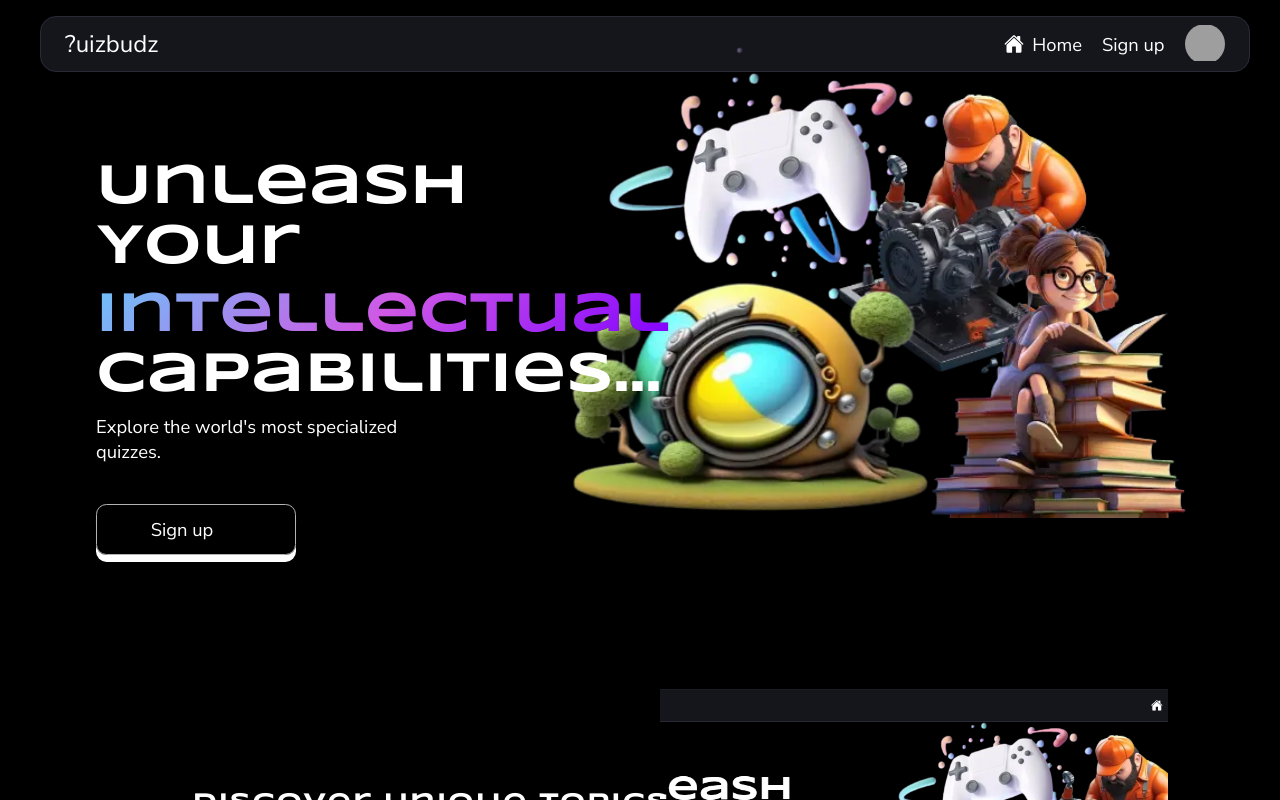
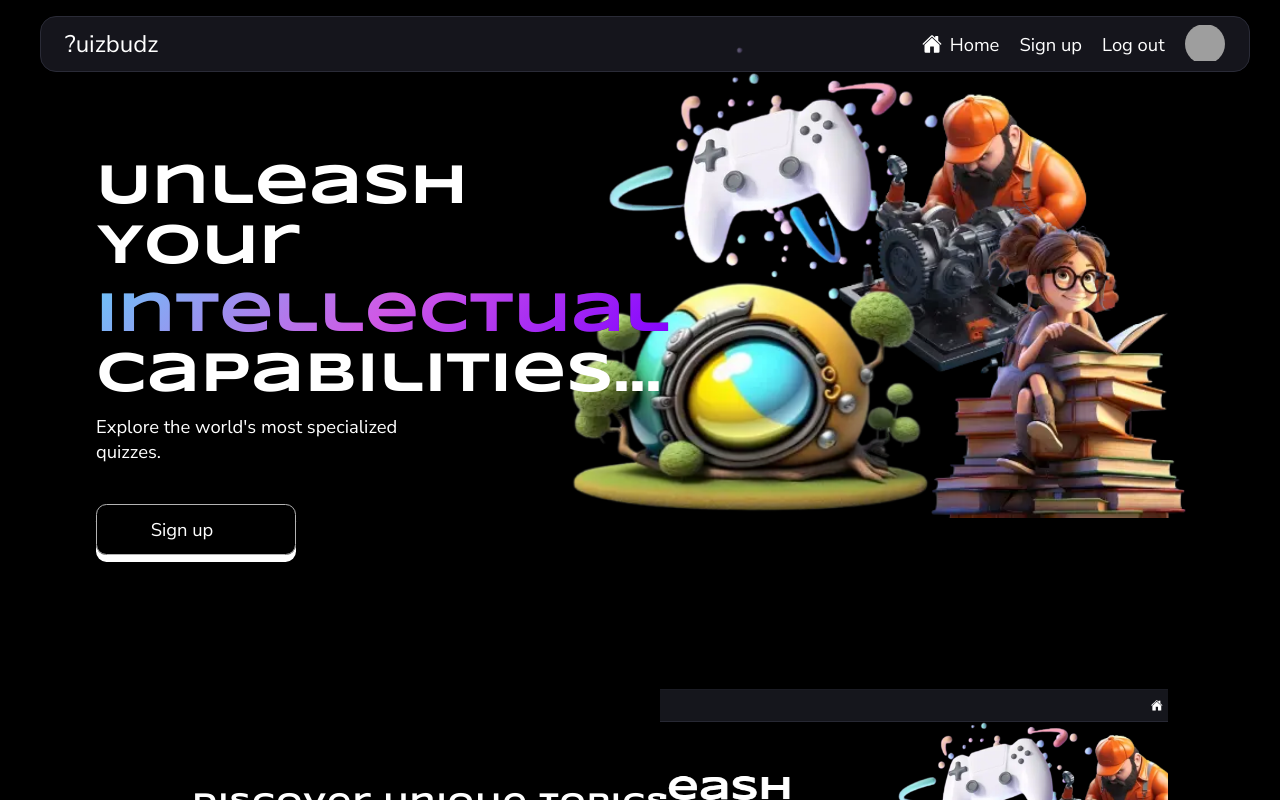
Before and after one commit to Ginikachuqu/QuizBuds, a Vue app: page / in a window 1280 px wide. Shown: the top 800 px of the page. Built offline with nearby package versions, Linux system fonts and the light colour scheme; no server answers; grey boxes are pictures that could not be loaded.

Commit message:
Added log out functionality

```diff
--- a/src/components/Navbar/Navbar.vue
+++ b/src/components/Navbar/Navbar.vue
@@ -14,11 +14,15 @@
                 </router-link>
 
             </li>
-            <li>
-
+            <li v-if="noUser">
                 <router-link to="/signup">
                     Sign up
                 </router-link>
+            </li>
+            <li>
+                <button @click.prevent="handleLogout">
+                    Log out
+                </button>
             </li>
             <div class="user__avatar"></div>
         </ul>
@@ -26,10 +30,25 @@
 </template>
 
 <script setup>
-    import { RouterLink } from 'vue-router';
+    import { RouterLink, useRouter } from 'vue-router';
+    import { useStore } from 'vuex'
     import IonHome from '../../assets/icons/IonHome.vue'
 
+    const store = useStore()
 
+    const noUser = true
+
+    store.state.user !== null ? noUser === false : noUser === true
+
+
+    const router = useRouter()
+
+    const handleLogout = () => {
+        store.dispatch('logout')
+        console.log(noUser)
+
+        router.push('/')
+    }
 </script>
 
 <style lang="sass" scoped></style>
--- a/src/styles/components/_navbar.scss
+++ b/src/styles/components/_navbar.scss
@@ -54,6 +54,21 @@ nav {
 
                 }
             }
+
+            button {
+                font-family: $primary-font;
+                background: transparent;
+                color: $white;
+                font-size: 1.15rem;
+                border: none;
+                outline: none;
+                cursor: pointer;
+                transition: color 0.3s ease-in-out;
+
+                &:hover {
+                    color: $gray;
+                }
+            }
         }
 
         .user__avatar {
--- a/src/views/Dashboard/Dashboard.vue
+++ b/src/views/Dashboard/Dashboard.vue
@@ -24,7 +24,7 @@
                         </li>
                         <li>
                             <IonMdSettings />
-                            <router-link to="/">
+                            <router-link to="/editprofile">
                                 Settings
                             </router-link>
                         </li>
@@ -200,11 +200,15 @@
     import IonCash from '../../assets/icons/IonCash.vue'
     import IonMdSettings from '../../assets/icons/IonMdSettings.vue'
     import IonEdit from '../../assets/icons/IonEdit.vue'
+    import { useStore } from 'vuex'
 
     import gameItem from '../../components/GameItem/GameItem.vue'
 
     register()
+
+    const store = useStore()
     const username = 'Charles'
+
 
     const gameTypes = ref([{
                    name: 'Japanese Anime & Manga',
--- a/src/views/SignIn/SignIn.vue
+++ b/src/views/SignIn/SignIn.vue
@@ -9,12 +9,12 @@
                     <!-- Email -->
                     <div class="email__container">
                         <label for="email">Enter email:</label>
-                        <input type="email" name="email" id="email" placeholder="Enter email">
+                        <input type="email" name="email" id="email" placeholder="Enter email" v-model="user__email">
                     </div>
                     <!-- Password -->
                     <div class="password__container">
                         <label for="password">Enter password:</label>
-                        <input type="password" name="password" id="password" placeholder="Enter password">
+                        <input type="password" name="password" id="password" placeholder="Enter password" v-model="user__password">
                     </div>
                     <button @click.prevent='handleSubmit' class="s__button">Sign in</button>
                 </form>
@@ -42,10 +42,12 @@
         const email = user__email.value
         const password = user__password.value
 
+        console.log(email, password)
+
         try {
             await store.dispatch('login', { email, password})
 
-            router('/')
+            router.push('/dashboard')
         } catch (err) {
             throw new Error(err.message)
         }
```
